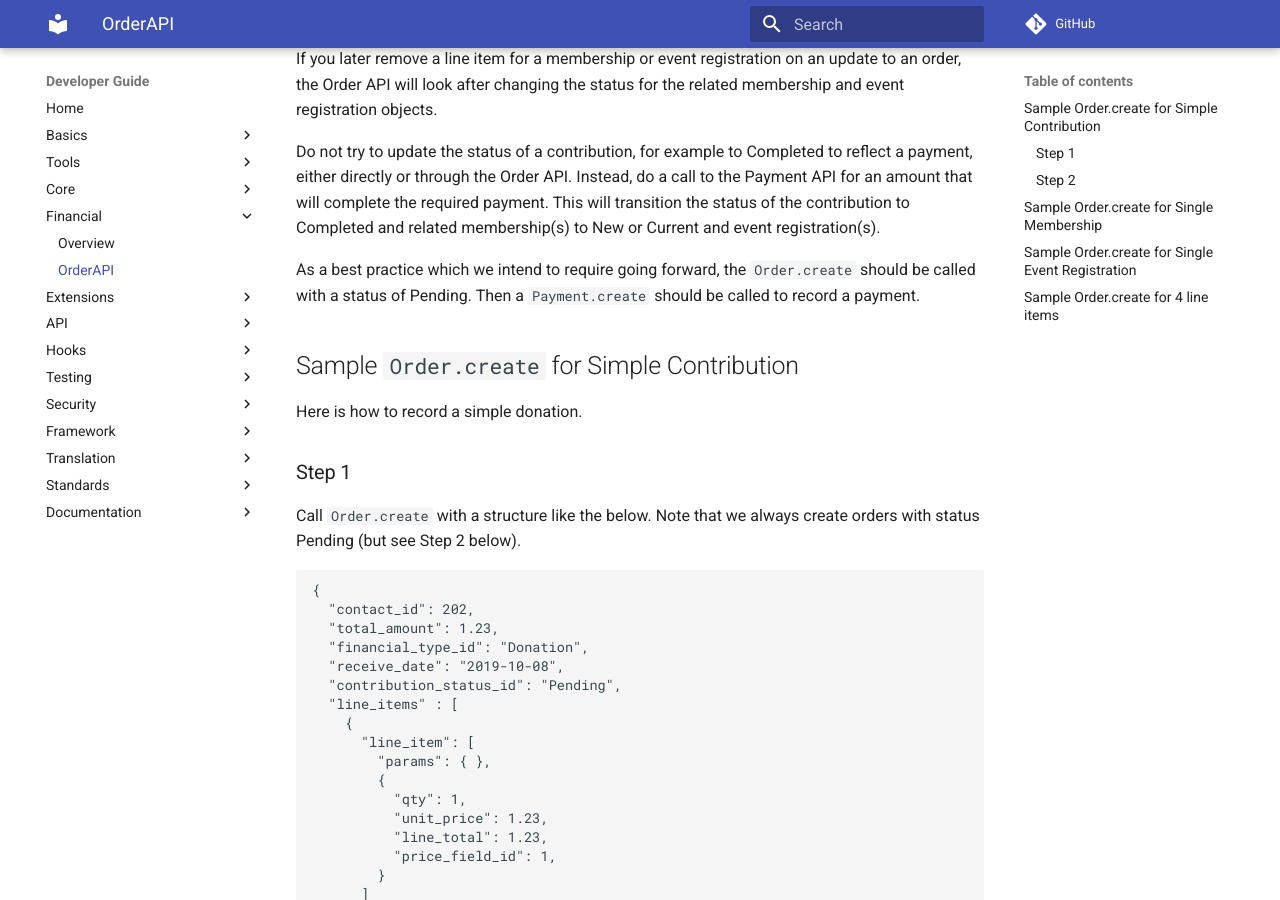
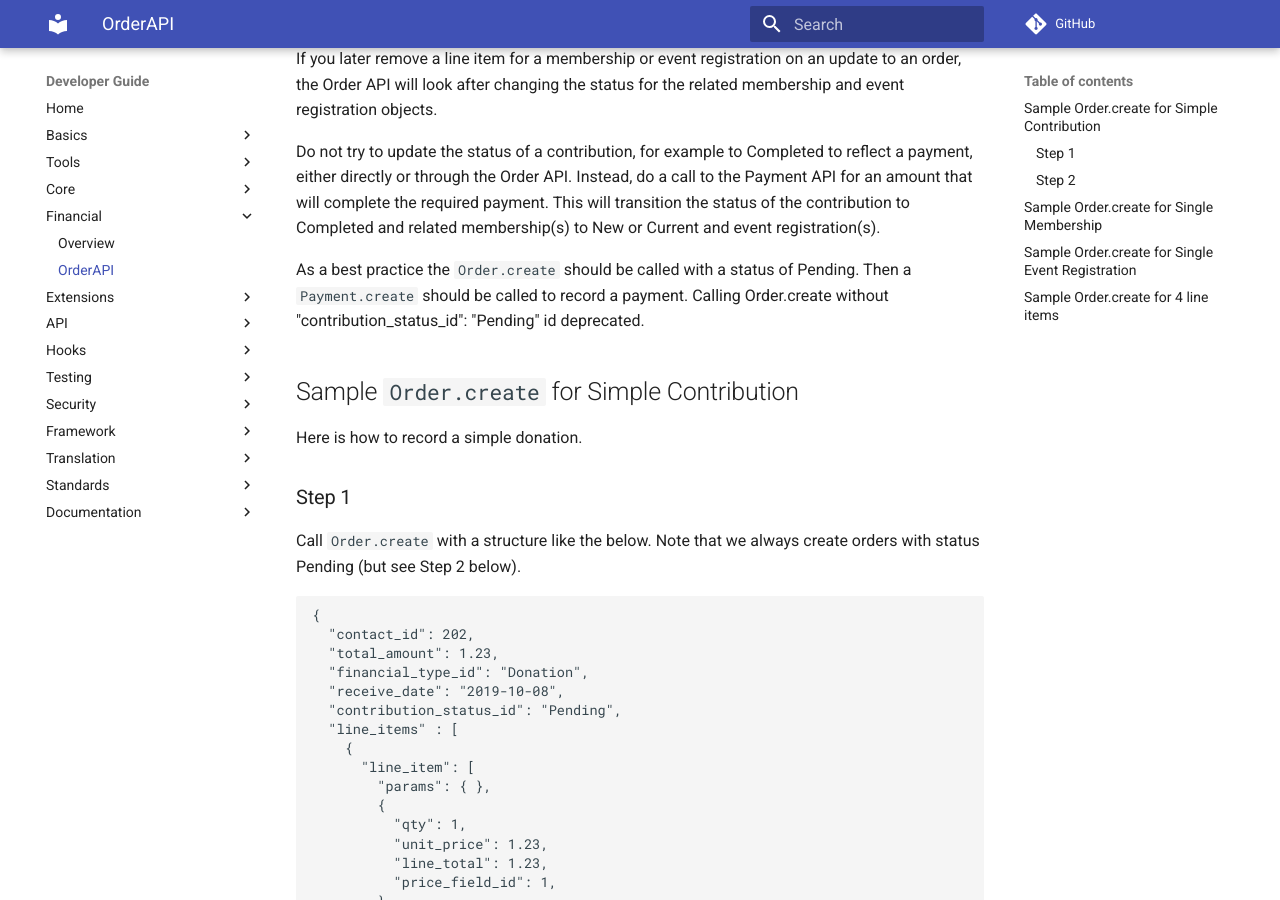
Before and after one commit to civicrm/civicrm-dev-docs, an MkDocs documentation site: the page built from docs/financial/OrderAPI.md, in a window 1280 px wide and 900 px high, scrolled down 645 px. Built offline with MkDocs 1.6.1 and Material for MkDocs 9.7.7, drawn with Linux system fonts in a browser that asks for light colours; comment, search, counter and statistics services are not loaded; old or Windows-style settings are respelled for this version of MkDocs; some of the changed text lies outside the part shown.

Commit message:
Update Order docs to reflect https://github.com/civicrm/civicrm-core/pull/15514

```diff
--- a/docs/financial/OrderAPI.md
+++ b/docs/financial/OrderAPI.md
@@ -17,7 +17,7 @@ If you later remove a line item for a membership or event registration on an upd
 
 Do not try to update the status of a contribution, for example to Completed to reflect a payment, either directly or through the Order API. Instead, do a call to the Payment API for an amount that will complete the required payment. This will transition the status of the contribution to Completed and related membership(s) to New or Current and event registration(s).
 
-As a best practice which we intend to require going forward, the `Order.create` should be called with a status of Pending. Then a `Payment.create` should be called to record a payment.
+As a best practice the `Order.create` should be called with a status of Pending. Then a `Payment.create` should be called to record a payment. Calling Order.create without  "contribution_status_id": "Pending" id deprecated.
 
 ## Sample `Order.create` for Simple Contribution
 
```
Also changed, not shown: other parts of docs/financial/OrderAPI.md (+2 -2 lines).
